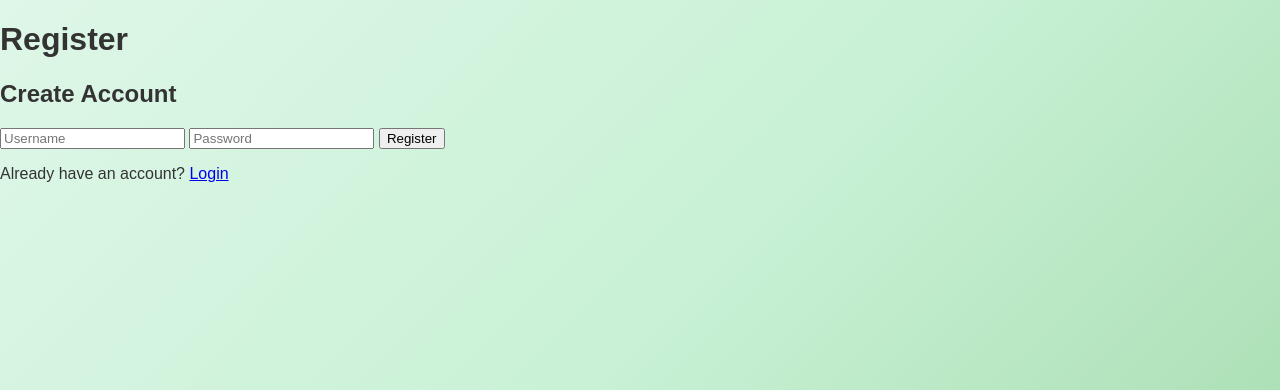
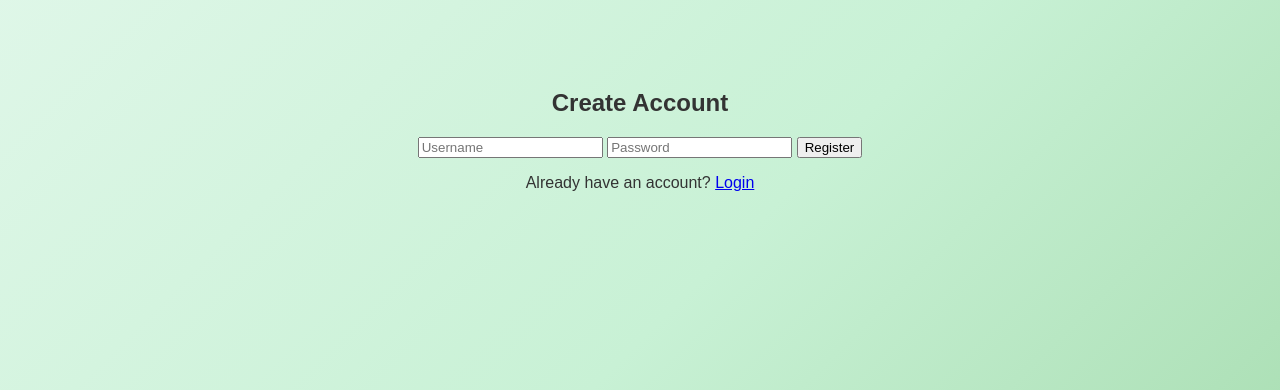
Before and after one commit to MlgEpicCar/HenHacks2026, a Flask app: page /register in a window 1280 px wide. Shown: the part 60-450 px from the top of the page. Run offline with Flask 3, Linux system fonts and the light colour scheme.

Commit message:
Fixed minor CSS issues

```diff
--- a/templates/login.html
+++ b/templates/login.html
@@ -2,6 +2,7 @@
 
 {% block content %}
 
+<div style="text-align: center;">
     <h1>Log In</h1>
 
     <form method="POST">
@@ -14,5 +15,7 @@
         <a href="{{ url_for('register') }}">Register</a>
     </p>
 
+</div>
+
 
 {% endblock %}
--- a/templates/register.html
+++ b/templates/register.html
@@ -2,8 +2,8 @@
 
 {% block content %}
 
-<h1>Register</h1>
-<div class="auth-container">
+<h1>ㅤ</h1>
+<div class="auth-container" style="text-align: center;">
     <h2>Create Account</h2>
 
     <form method="POST">
```
Lines whose indentation alone changed are shown as unchanged.
